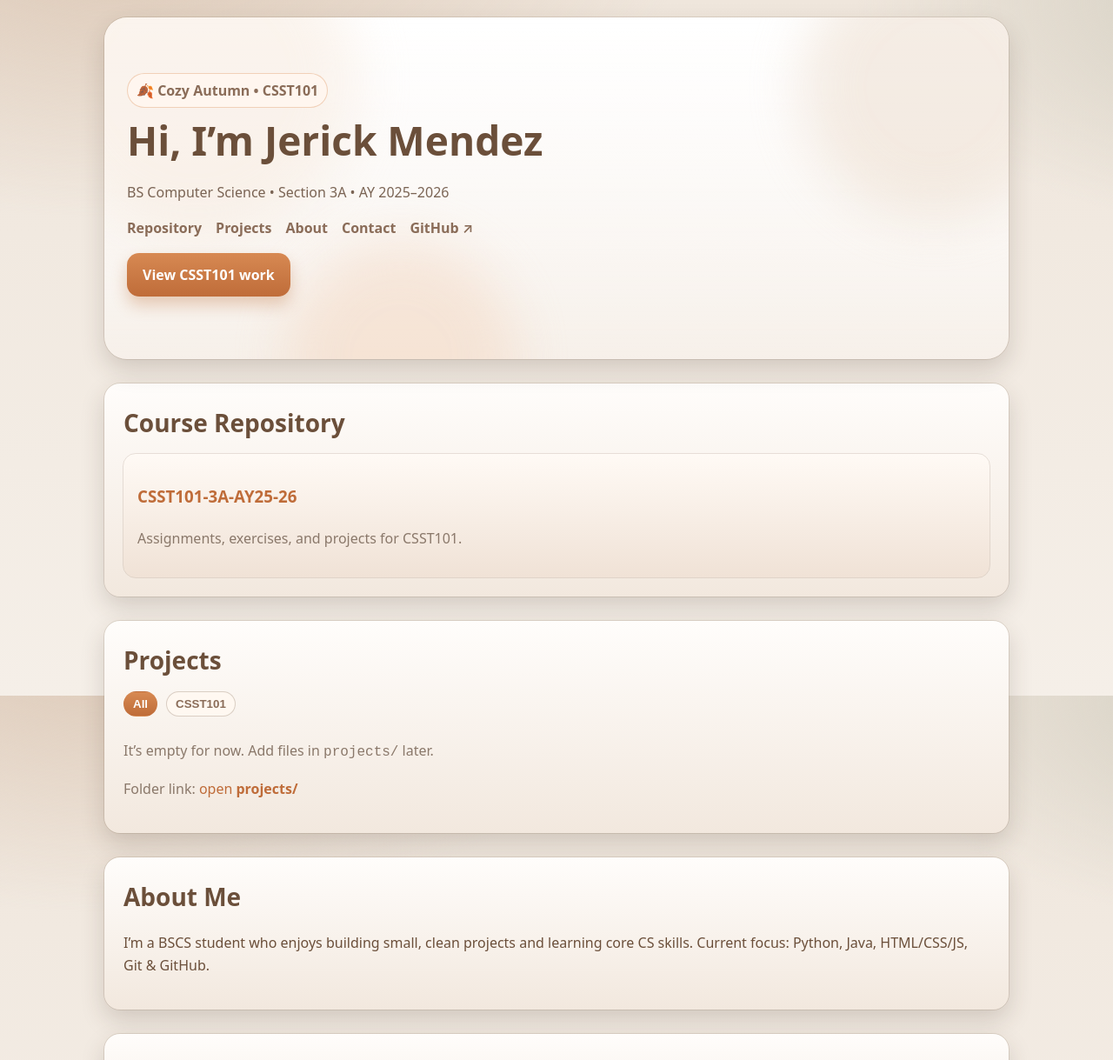
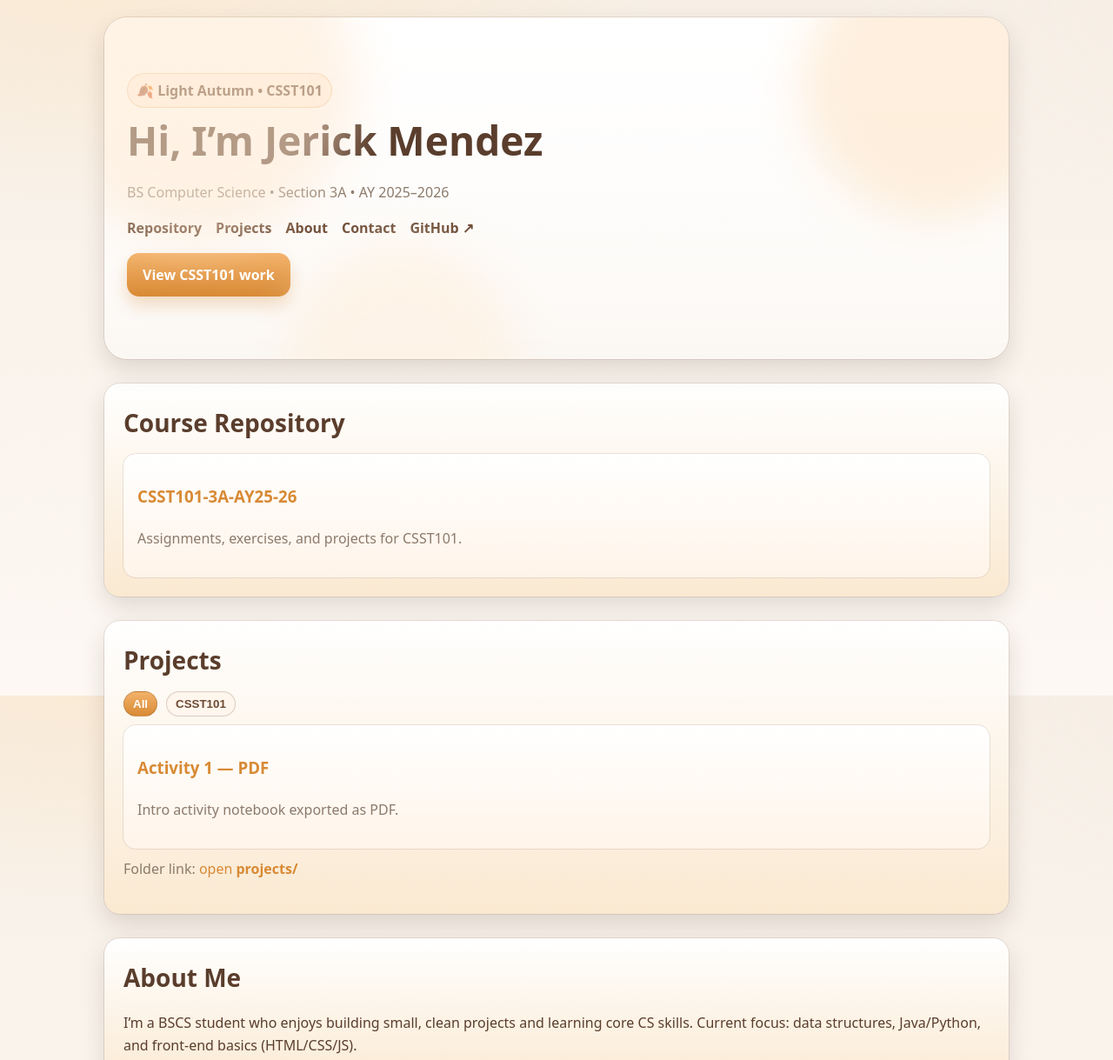
Before and after one commit to mendezjerick/CSST101-3A-AY25-26, a plain HTML site: page index.html in a window 1280 px wide. Shown: the top 1219 px of the page at 87% size. Drawn offline with Linux system fonts and the light colour scheme.

Commit message:
Update index.html

```diff
--- a/index.html
+++ b/index.html
@@ -1,159 +1,115 @@
 <!doctype html>
-<html lang="en">
+<html lang="en" class="no-js">
 <head>
   <meta charset="utf-8" />
   <meta name="viewport" content="width=device-width, initial-scale=1" />
   <title>Jerick Mendez • CSST101 Autumn Portfolio</title>
-  <meta name="description" content="Course portfolio site with an autumn theme for CSST101." />
+  <meta name="description" content="Course portfolio site with a light autumn theme for CSST101." />
   <style>
-    /* --- Cozy Autumn Palette --- */
+    /* --- Light Autumn Palette (warm neutrals) --- */
     :root{
-      --cream:#f5efe8; --linen:#efe6dc; --tan:#dcc8b6;
-      --pumpkin:#d78952; --pumpkin-dark:#bf6c39;
-      --brown:#6b4f3a; --brown-deep:#3e2c21; --sage:#cfcbbd;
-      --shadow:0 12px 28px rgba(62,44,33,.18);
-      --ring: rgba(215,137,82,.35);
+      --paper:#fdf8f3; --mist:#f7efe6; --hay:#fae9d1;
+      --amber:#f3b26a; --amber-dark:#d88a35; --bark:#5a3d2c; --sage:#8c7a6b;
+      --ring: rgba(216,138,53,.35);
+      --shadow:0 12px 28px rgba(51,28,14,.14);
       --radius:18px; --max:1080px;
     }
-
     *{box-sizing:border-box}
     html,body{margin:0;height:100%}
     body{
-      font:16px/1.65 ui-sans-serif, system-ui, -apple-system, Segoe UI, Roboto, Arial;
-      color:var(--brown);
+      font:16px/1.65 ui-sans-serif, system-ui, Segoe UI, Roboto, Arial;
+      color:var(--bark);
       background:
-        radial-gradient(1200px 600px at 10% -10%, var(--tan) 0, transparent 55%),
-        radial-gradient(1000px 500px at 120% 0%, var(--sage) 0, transparent 55%),
-        linear-gradient(180deg, var(--linen), var(--cream));
-      background-attachment: fixed;
-      scroll-behavior:smooth;
+        radial-gradient(1200px 600px at 10% -10%, var(--hay) 0, transparent 55%),
+        radial-gradient(1000px 500px at 120% 0%, var(--mist) 0, transparent 55%),
+        linear-gradient(180deg, var(--mist), var(--paper));
+      background-attachment: fixed; scroll-behavior:smooth;
     }
-    a{color:var(--pumpkin-dark);text-decoration:none}
+    a{color:var(--amber-dark);text-decoration:none}
     a:hover{text-decoration:underline}
     .wrap{max-width:var(--max);margin:0 auto;padding:20px}
 
-    /* Animated hero */
-    header{
-      position:relative; overflow:hidden;
-      padding:64px 26px 72px; border-radius: calc(var(--radius) + 8px);
-      outline:1px solid rgba(107,79,58,.15); box-shadow:var(--shadow);
-      background:
-        linear-gradient(180deg, rgba(255,255,255,.65), rgba(255,255,255,.35)),
-        linear-gradient(180deg, #fff, #f2e8de);
-      --blob1:#f6e7d9; --blob2:#e9d7c5; --blob3:#f3d4bd;
+    header{position:relative;overflow:hidden;padding:64px 26px 72px;
+      border-radius: calc(var(--radius) + 8px);
+      outline:1px solid rgba(90,61,44,.12);box-shadow:var(--shadow);
+      background:linear-gradient(180deg, rgba(255,255,255,.85), rgba(255,255,255,.55)),
+        linear-gradient(180deg, #fff, var(--mist));
+      --blob1:#ffe9d2; --blob2:#fde2c3; --blob3:#ffefdc;
     }
-    .blob{position:absolute; border-radius:50%; filter:blur(30px); opacity:.45;
+    .blob{position:absolute;border-radius:50%;filter:blur(26px);opacity:.55;
       animation: float 18s ease-in-out infinite;}
-    .b1{width:360px;height:360px; background:var(--blob1); top:-120px; left:-80px;}
-    .b2{width:300px;height:300px; background:var(--blob2); top:-80px; right:-60px; animation-duration:22s}
-    .b3{width:260px;height:260px; background:var(--blob3); bottom:-120px; left:20%; animation-duration:26s}
-    @keyframes float{
-      0%,100%{transform:translateY(0) translateX(0) scale(1)}
-      50%{transform:translateY(18px) translateX(8px) scale(1.03)}
-    }
+    .b1{width:360px;height:360px;background:var(--blob1);top:-120px;left:-80px;}
+    .b2{width:300px;height:300px;background:var(--blob2);top:-80px;right:-60px;animation-duration:22s}
+    .b3{width:260px;height:260px;background:var(--blob3);bottom:-120px;left:20%;animation-duration:26s}
+    @keyframes float{0%,100%{transform:translateY(0) translateX(0) scale(1)}
+      50%{transform:translateY(18px) translateX(8px) scale(1.03)}}
 
-    h1{margin:0 0 6px; font-size: clamp(28px, 4.4vw, 46px); position:relative}
-    .sub{margin:8px 0 14px; color:#7a6454; position:relative}
-    .badge{
-      position:relative;
-      display:inline-block; padding:6px 10px; border-radius:999px; font-weight:600;
-      background:#fff6ef; border:1px solid rgba(215,137,82,.35); color:#8a6c58;
-    }
-    .nav{display:flex; gap:16px; margin-top:14px; flex-wrap:wrap; position:relative}
-    .nav a{font-weight:600; color:#8a6c58}
-    .nav a:hover{color:var(--brown)}
+    h1{margin:0 0 6px;font-size:clamp(28px,4.4vw,46px)}
+    .sub{margin:8px 0 14px;color:var(--sage)}
+    .badge{display:inline-block;padding:6px 10px;border-radius:999px;font-weight:600;
+      background:#fff3e6;border:1px solid rgba(216,138,53,.35);color:#6c4a34;}
+    .nav{display:flex;gap:16px;margin-top:14px;flex-wrap:wrap}
+    .nav a{font-weight:600;color:#6c4a34}
+    .nav a:hover{color:var(--bark)}
 
-    .cta{
-      position:relative;
-      display:inline-block; margin-top:16px; padding:12px 18px; font-weight:700;
-      color:#fff; border-radius:14px; border:0;
-      background:linear-gradient(180deg,var(--pumpkin),var(--pumpkin-dark));
-      box-shadow:0 10px 18px rgba(191,108,57,.32);
-      transition:transform .06s ease;
-    }
+    .cta{display:inline-block;margin-top:16px;padding:12px 18px;font-weight:700;
+      color:#fff;border-radius:14px;background:linear-gradient(180deg,var(--amber),var(--amber-dark));
+      box-shadow:0 10px 18px rgba(216,138,53,.28);transition:transform .06s ease;}
     .cta:hover{transform:translateY(-1px)}
 
-    /* Section cards */
     section{margin-top:28px}
-    .card{
-      background: linear-gradient(180deg, #fffdfb, #f2e8de);
-      border-radius: var(--radius);
-      padding: 22px;
-      outline:1px solid rgba(107,79,58,.15);
-      box-shadow:var(--shadow);
-      opacity:0; transform: translateY(12px);
-      transition: opacity .6s ease, transform .6s ease;
-    }
-    .card.revealed{opacity:1; transform:none}
-    h2{margin:0 0 12px; font-size: clamp(20px, 3.2vw, 28px)}
+    .card{background:linear-gradient(180deg,#fff,var(--hay));border-radius:var(--radius);padding:22px;
+      outline:1px solid rgba(90,61,44,.12);box-shadow:var(--shadow);
+      opacity:0;transform:translateY(12px);transition:.6s}
+    .card.revealed{opacity:1;transform:none}
+    h2{margin:0 0 12px;font-size:clamp(20px,3.2vw,28px)}
+    .muted{color:var(--sage)}
 
-    /* Grid & tiles */
-    .grid{display:grid; gap:16px; grid-template-columns: repeat(auto-fit, minmax(260px, 1fr))}
-    .tile{
-      background: linear-gradient(180deg, #fffaf5, #f0e2d6);
-      border-radius:14px; padding:16px;
-      outline:1px solid rgba(107,79,58,.14);
-      transition:transform .08s ease, outline-color .2s ease, box-shadow .2s ease;
-    }
-    .tile:hover{transform:translateY(-2px); outline-color:var(--ring); box-shadow:0 10px 22px rgba(62,44,33,.12)}
-    .muted{color:#8a786a}
+    .grid{display:grid;gap:16px;grid-template-columns:repeat(auto-fit,minmax(260px,1fr))}
+    .tile{background:linear-gradient(180deg,#fff,#fff4e9);border-radius:14px;padding:16px;
+      outline:1px solid rgba(90,61,44,.12);transition:.2s}
+    .tile:hover{transform:translateY(-2px);outline-color:var(--ring);box-shadow:0 10px 22px rgba(51,28,14,.10)}
 
-    /* Filter chips */
-    .chips{display:flex; gap:10px; flex-wrap:wrap; margin-bottom:10px}
-    .chip{
-      padding:6px 10px; border-radius:999px; border:1px solid rgba(107,79,58,.25);
-      background:#fff8f1; color:#8a6c58; font-weight:600; cursor:pointer;
-      transition:transform .06s ease, background .2s ease, border-color .2s ease;
-      user-select:none;
-    }
-    .chip:hover{transform:translateY(-1px)}
-    .chip.active{background:linear-gradient(180deg,var(--pumpkin),var(--pumpkin-dark)); color:#fff; border-color:transparent}
+    .chips{display:flex;gap:10px;flex-wrap:wrap;margin-bottom:10px}
+    .chip{padding:6px 10px;border-radius:999px;border:1px solid rgba(90,61,44,.22);
+      background:#fff6ed;color:#6c4a34;font-weight:600;cursor:pointer;transition:.2s}
+    .chip.active{background:linear-gradient(180deg,var(--amber),var(--amber-dark));color:#fff}
 
-    /* Toast */
-    .toast{
-      position:fixed; left:50%; bottom:24px; transform:translateX(-50%) translateY(20px);
-      background:#3e2c21; color:#fff; padding:10px 14px; border-radius:999px;
-      box-shadow:0 14px 30px rgba(0,0,0,.25); opacity:0; pointer-events:none;
-      transition:opacity .25s ease, transform .25s ease; z-index:10;
-    }
-    .toast.show{opacity:1; transform:translateX(-50%) translateY(0)}
+    .toast{position:fixed;left:50%;bottom:24px;transform:translateX(-50%) translateY(20px);
+      background:var(--bark);color:#fff;padding:10px 14px;border-radius:999px;
+      box-shadow:0 14px 30px rgba(0,0,0,.25);opacity:0;transition:.25s;z-index:10}
+    .toast.show{opacity:1;transform:translateX(-50%) translateY(0)}
 
-    /* Back to top */
-    #toTop{
-      position:fixed; right:18px; bottom:18px; border:0; border-radius:50%; width:44px; height:44px;
-      background:linear-gradient(180deg,var(--pumpkin),var(--pumpkin-dark)); color:#fff; cursor:pointer;
-      box-shadow:0 10px 18px rgba(191,108,57,.32); display:none; place-items:center; font-size:20px;
-    }
+    #toTop{position:fixed;right:18px;bottom:18px;border:0;border-radius:50%;width:44px;height:44px;
+      background:linear-gradient(180deg,var(--amber),var(--amber-dark));color:#fff;cursor:pointer;
+      box-shadow:0 10px 18px rgba(216,138,53,.28);display:none;place-items:center;font-size:20px}
+    footer{color:var(--sage);text-align:center;padding:30px 0 46px}
 
-    footer{color:#8a786a; text-align:center; padding:30px 0 46px}
+    /* no-JS fallback: show cards even if script fails */
+    .no-js .card { opacity:1; transform:none; }
   </style>
 </head>
 <body>
   <div class="wrap">
 
     <!-- HERO -->
-    <header aria-label="Cozy autumn header">
-      <div class="blob b1"></div>
-      <div class="blob b2"></div>
-      <div class="blob b3"></div>
-
-      <span class="badge">🍂 Cozy Autumn • CSST101</span>
+    <header>
+      <div class="blob b1"></div><div class="blob b2"></div><div class="blob b3"></div>
+      <span class="badge">🍂 Light Autumn • CSST101</span>
       <h1>Hi, I’m <strong>Jerick Mendez</strong></h1>
       <p class="sub">BS Computer Science • Section 3A • AY 2025–2026</p>
-
       <div class="nav">
-        <a href="#repos">Repository</a>
+        <a href="#repo">Repository</a>
         <a href="#projects">Projects</a>
         <a href="#about">About</a>
         <a href="#contact">Contact</a>
         <a href="https://github.com/mendezjerick" target="_blank" rel="noopener">GitHub ↗</a>
       </div>
-
-      <a class="cta" href="#repos">View CSST101 work</a>
+      <a class="cta" href="#repo">View CSST101 work</a>
     </header>
 
     <!-- REPOSITORY -->
-    <section id="repos" class="card">
+    <section id="repo" class="card">
       <h2>Course Repository</h2>
       <div class="grid">
         <a class="tile" href="https://github.com/mendezjerick/CSST101-3A-AY25-26" target="_blank" rel="noopener">
@@ -171,36 +127,49 @@
         <button class="chip" data-filter="CSST101">CSST101</button>
       </div>
       <div id="projectGrid" class="grid"></div>
-      <p id="emptyMsg" class="muted" style="display:none">It’s empty for now. Add files in <code>projects/</code> later.</p>
+      <p id="emptyMsg" class="muted" style="display:none">It’s empty for now.</p>
       <p class="muted" style="margin-top:10px">
-        Folder link: <a href="projects/">open <strong>projects/</strong></a>
+        Folder link:
+        <a href="https://github.com/mendezjerick/CSST101-3A-AY25-26/tree/main/projects" target="_blank" rel="noopener">
+          open <strong>projects/</strong>
+        </a>
       </p>
     </section>
 
     <!-- ABOUT -->
     <section id="about" class="card">
       <h2>About Me</h2>
-      <p>I’m a BSCS student who enjoys building small, clean projects and learning core CS skills. Current focus: Python, Java, HTML/CSS/JS, Git &amp; GitHub.</p>
+      <p>I’m a BSCS student who enjoys building small, clean projects and learning core CS skills.
+      Current focus: data structures, Java/Python, and front-end basics (HTML/CSS/JS).</p>
     </section>
 
     <!-- CONTACT -->
     <section id="contact" class="card">
       <h2>Contact</h2>
-      <p class="muted">Email: <a href="mailto:youremail@example.com">youremail@example.com</a> • Profile: <a href="https://github.com/mendezjerick" target="_blank" rel="noopener">github.com/mendezjerick</a></p>
+      <p class="muted">
+        Email: <a href="mailto:youremail@example.com">youremail@example.com</a> •
+        Profile: <a href="https://github.com/mendezjerick" target="_blank" rel="noopener">github.com/mendezjerick</a>
+      </p>
     </section>
 
-    <footer>© 2025 Jerick Mendez • Cozy Autumn</footer>
+    <footer>© 2025 Jerick Mendez • Light Autumn</footer>
   </div>
 
   <button id="toTop" aria-label="Back to top">↑</button>
   <div id="toast" class="toast">Filter applied</div>
 
   <script>
+    // enable animations (remove no-js class)
+    document.documentElement.classList.remove('no-js');
+
     /* Reveal animation */
     const reveal = new IntersectionObserver((entries)=>{
       entries.forEach(e=>{
-        if(e.isIntersecting){ e.target.classList.add('revealed'); reveal.unobserve(e.target); }
-      })
+        if(e.isIntersecting){
+          e.target.classList.add('revealed');
+          reveal.unobserve(e.target);
+        }
+      });
     },{threshold:0.08});
     document.querySelectorAll('.card').forEach(c=>reveal.observe(c));
 
@@ -210,13 +179,23 @@
     toTop.addEventListener('click',()=>window.scrollTo({top:0,behavior:'smooth'}));
 
     /* Projects data */
-    const projects=[]; // keep empty for now
+    const projects = [
+      {
+        title: "Activity 1 — PDF",
+        desc: "Intro activity notebook exported as PDF.",
+        tags: ["CSST101"],
+        href: "https://github.com/mendezjerick/CSST101-3A-AY25-26/tree/main/projects/Act1"
+      }
+      // --- Add more links here as you grow ---
+    ];
+
     const grid=document.getElementById('projectGrid');
     const emptyMsg=document.getElementById('emptyMsg');
+
     function render(filter='all'){
       grid.innerHTML='';
       const items=projects.filter(p=>filter==='all'||(p.tags||[]).includes(filter));
-      if(items.length===0){ emptyMsg.style.display='block'; return; }
+      if(items.length===0){emptyMsg.style.display='block';return;}
       emptyMsg.style.display='none';
       for(const p of items){
         const a=document.createElement('a');
@@ -227,7 +206,7 @@
     }
     render();
 
-    /* Filter chips */
+    /* Filter chips + toast */
     const chips=document.querySelectorAll('.chip');
     const toast=document.getElementById('toast');
     chips.forEach(ch=>{
```
